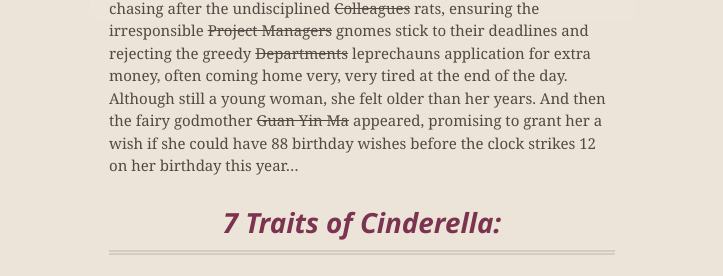
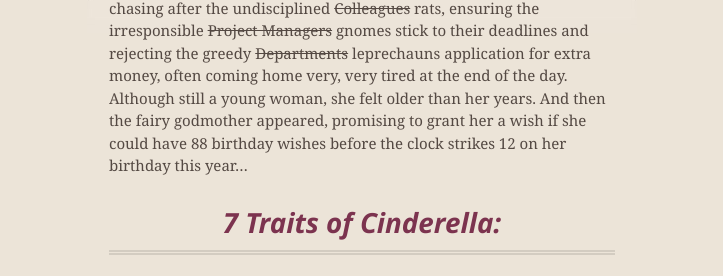
Before and after one commit to projectcinderella/projectcinderella.github.io, a Jekyll site: the page built from index.md, in a window 1280 px wide and 900 px high. Shown: the part 312-588 px from the top of the window, without its empty margins (278-1001 px from the left). Built offline with Jekyll 4.4.1, drawn with Linux system fonts in a browser that asks for light colours; comment, search, counter and statistics services are not loaded.

Commit message:
Update index.md

```diff
--- a/index.md
+++ b/index.md
@@ -2,7 +2,7 @@
 layout: default
 ---
 
-Once upon a time in a faraway place ~~OMB~~, lived a kind and gentle young woman called Cinderella Chia Chey Hui. Chey, as she was called, served as a maid in a large château ~~NTUC~~. Her daily chores includes chasing after the undisciplined ~~Colleagues~~ rats, ensuring the irresponsible ~~Project Managers~~ gnomes stick to their deadlines and rejecting the greedy ~~Departments~~ leprechauns application for extra money, often coming home very, very tired at the end of the day. Although still a young woman, she felt older than her years. And then the fairy godmother ~~Guan Yin Ma~~ appeared, promising to grant her a wish if she could have 88 birthday wishes before the clock strikes 12 on her birthday this year...
+Once upon a time in a faraway place ~~OMB~~, lived a kind and gentle young woman called Cinderella Chia Chey Hui. Chey, as she was called, served as a maid in a large château ~~NTUC~~. Her daily chores includes chasing after the undisciplined ~~Colleagues~~ rats, ensuring the irresponsible ~~Project Managers~~ gnomes stick to their deadlines and rejecting the greedy ~~Departments~~ leprechauns application for extra money, often coming home very, very tired at the end of the day. Although still a young woman, she felt older than her years. And then the fairy godmother appeared, promising to grant her a wish if she could have 88 birthday wishes before the clock strikes 12 on her birthday this year...
 
 ## 7 Traits of Cinderella:
 
```
